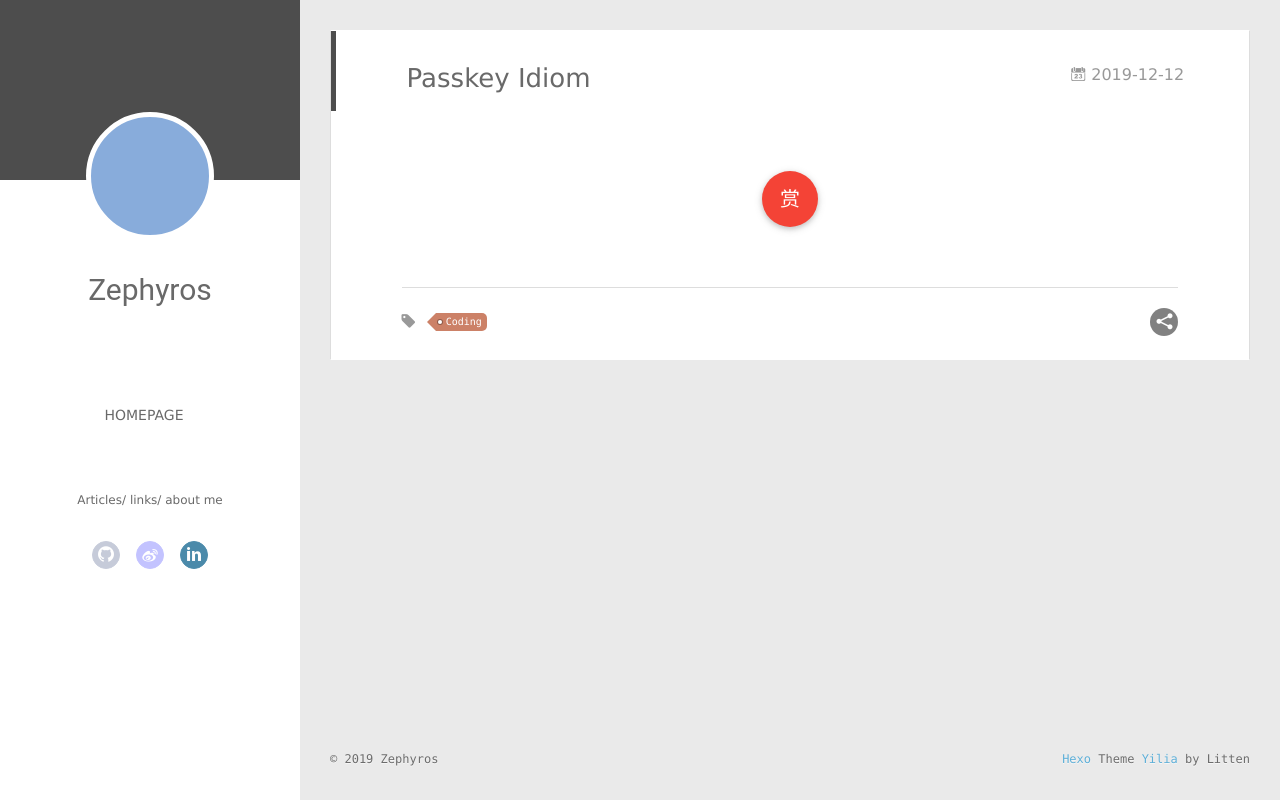
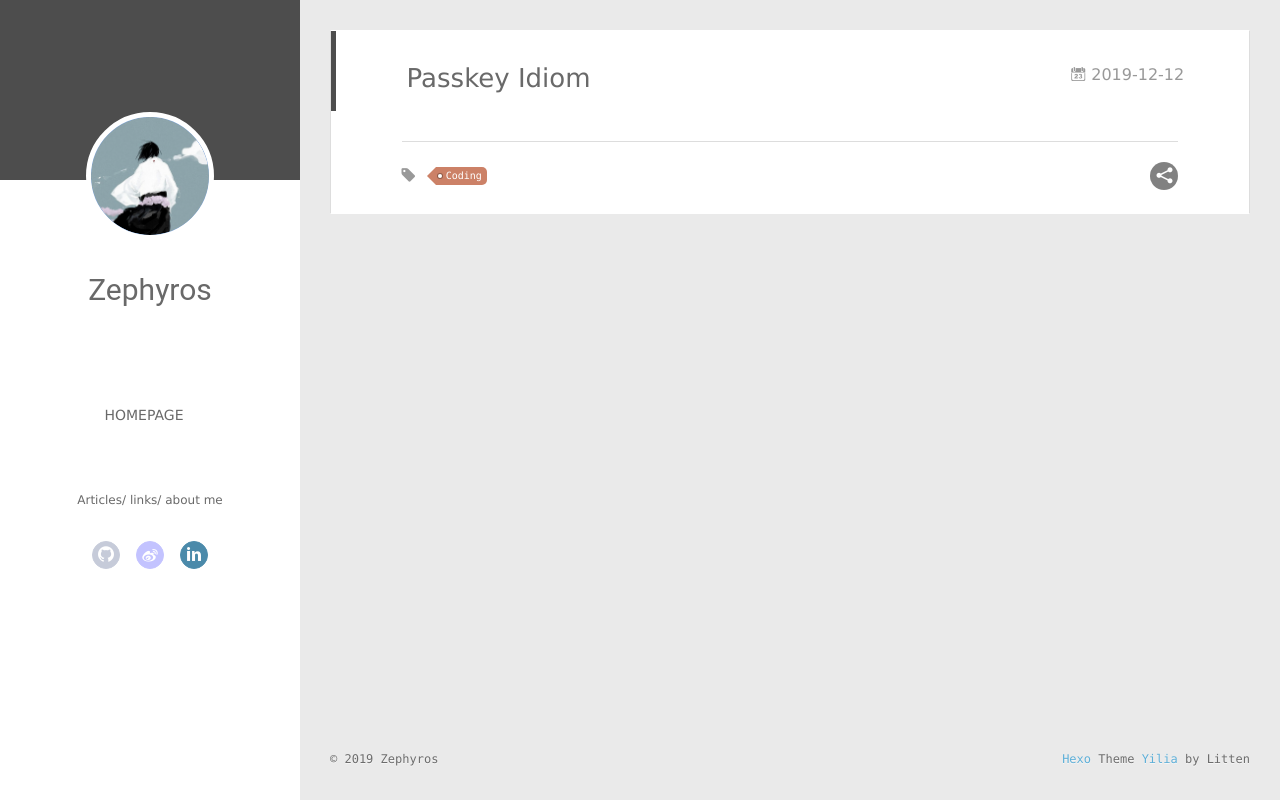
Before and after one commit to ZephyrYin/zephyryin.github.io, a plain HTML site: page 2019/12/12/passkey/index.html in a window 1280 px wide. Drawn offline with Linux system fonts and the light colour scheme.

Commit message:
Site updated: 2019-12-12 20:55:42

```diff
--- a/2019/12/12/passkey/index.html
+++ b/2019/12/12/passkey/index.html
@@ -46,7 +46,7 @@
 <div class="intrude-less">
 	<header id="header" class="inner">
 		<a href="/" class="profilepic">
-			<img src="" class="js-avatar">
+			<img src="/assets/Sasuke.png" class="js-avatar">
 		</a>
 		<hgroup>
 		  <h1 class="header-author"><a href="/">Zephyros</a></h1>
@@ -100,7 +100,7 @@
 	<div class="intrude-less">
 		<header id="header" class="inner">
 			<div class="profilepic">
-				<img src="" class="js-avatar">
+				<img src="/assets/Sasuke.png" class="js-avatar">
 			</div>
 			<hgroup>
 			  <h1 class="header-author js-header-author">Zephyros</h1>
@@ -166,27 +166,6 @@
 
 
 
-
-        <div class="page-reward">
-          <a href="javascript:;" class="page-reward-btn tooltip-top">
-            <div class="tooltip tooltip-east">
-            <span class="tooltip-item">
-              赏
-            </span>
-            <span class="tooltip-content">
-              <span class="tooltip-text">
-                <span class="tooltip-inner">
-                  <p class="reward-p"><i class="icon icon-quo-left"></i>I used to love candy<i class="icon icon-quo-right"></i></p>
-                  <div class="reward-box">
-
-
-                  </div>
-                </span>
-              </span>
-            </span>
-          </div>
-          </a>
-        </div>
 
     </div>
     <div class="article-info article-info-index">
```
Also changed, not shown: archives/2019/12/index.html (+2 -2 lines), archives/2019/index.html (+2 -2 lines), archives/index.html (+2 -2 lines), index.html (+2 -2 lines), tags/Coding/index.html (+2 -2 lines), assets/Sasuke.png (added).
